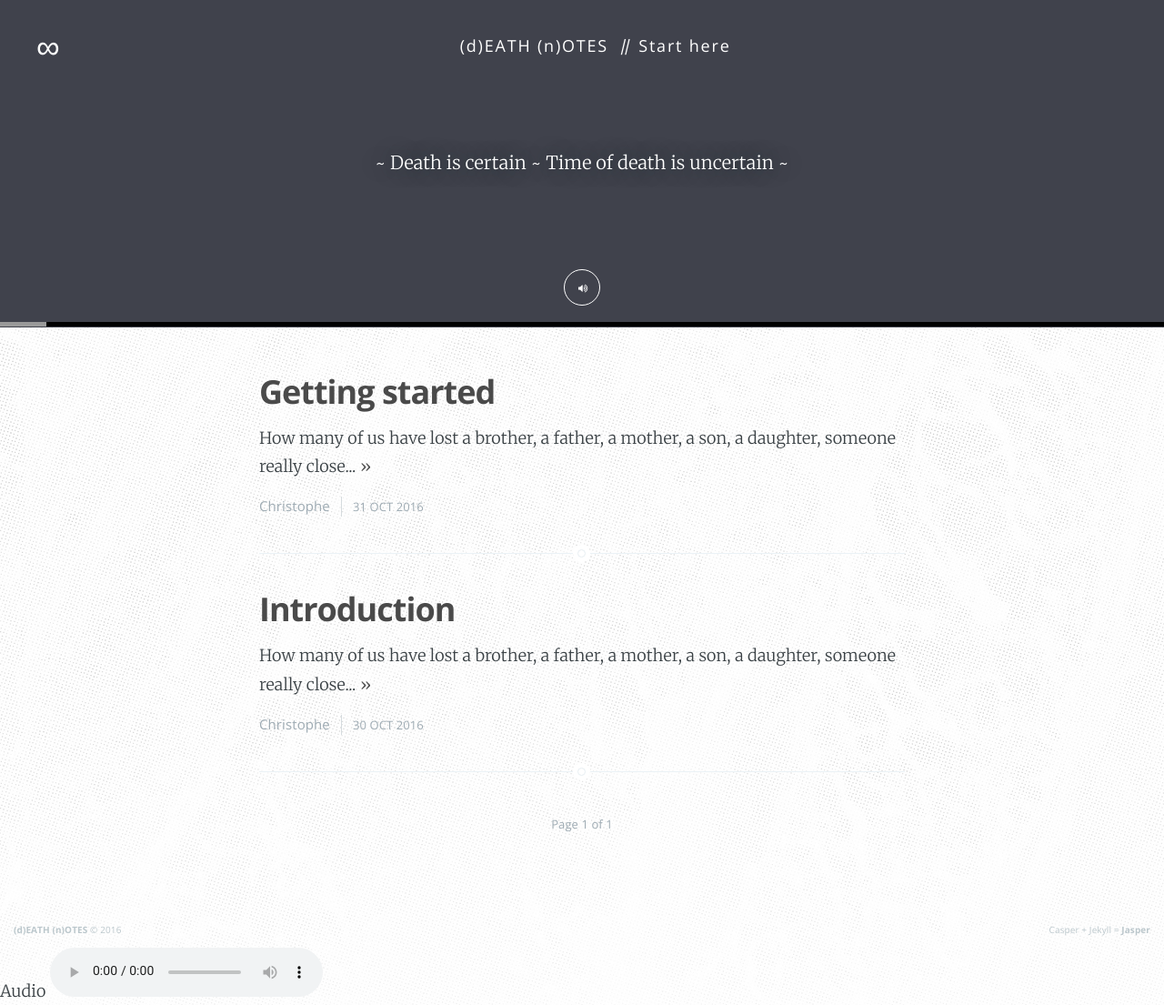
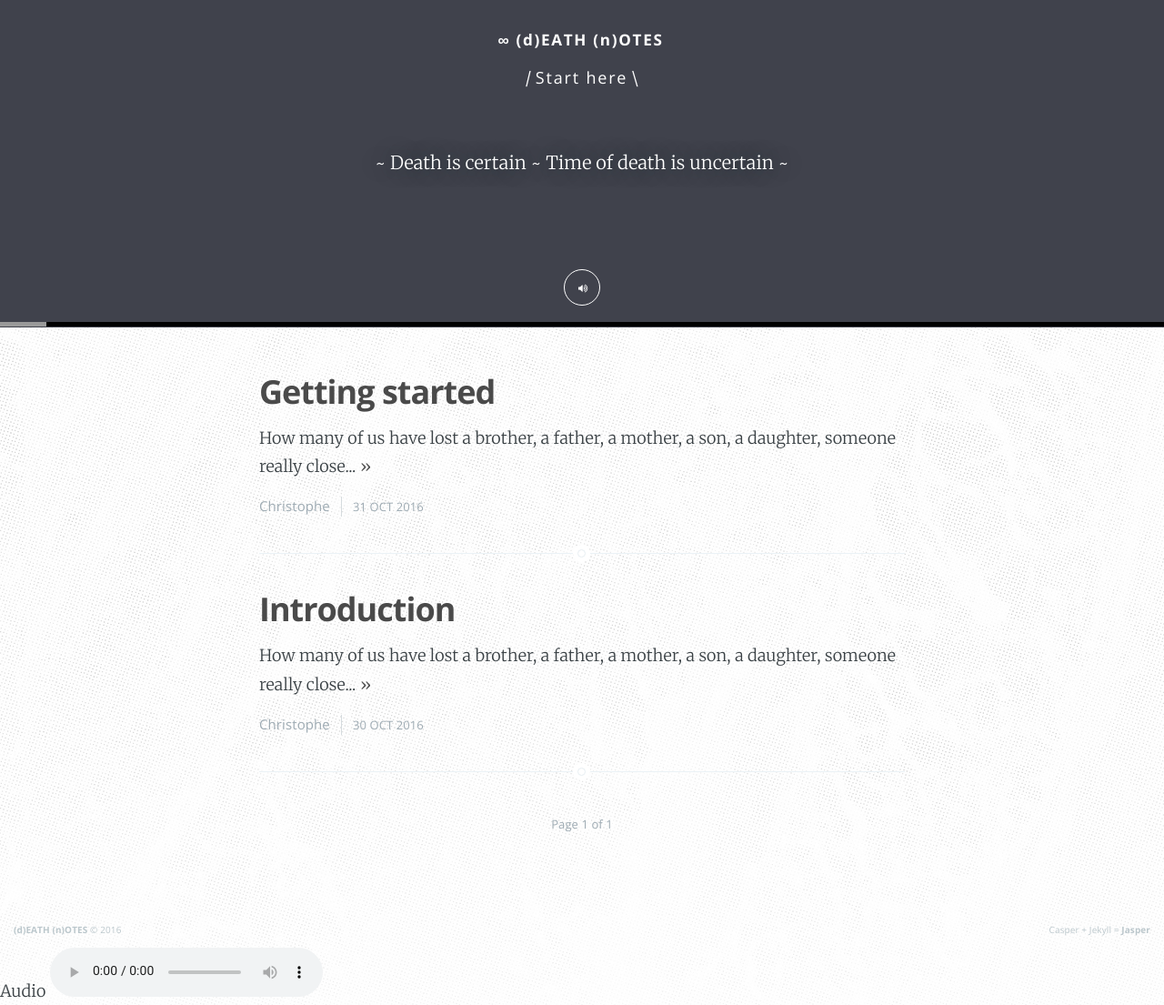
Before and after one commit to chrisvidal/death-notes, a Jekyll site: the page built from index.html, in a window 1280 px wide. Shown: the whole page at 91% size. Built offline with Jekyll 4.4.1, drawn with Linux system fonts in a browser that asks for light colours; the list of posts is cut into pages by our own code.

Commit message:
nav header reorganisation

```diff
--- a/_includes/header.html
+++ b/_includes/header.html
@@ -3,19 +3,19 @@
   <nav class="main-nav {% if page.cover %}{% else %}overlay{% endif %} clearfix">
 
   {% if site.logo %}
-    <a class="blog-logo" href="{{ site.url | append: site.baseurl }}">{% include site-logo.html %}</a>
+    <h1 class="site-title"><a href="{{ site.url | append: site.baseurl }}">{{ site.title }}</a></h1>
   {% endif %}
 
-   <a href="{{ site.url | append: site.baseurl }}" class="logo">{{ site.title }}</a>
+
   {% if site.navigation %}
-    {% for item in site.navigation %}
+    /{% for item in site.navigation %}
             {% if page.url == item.slug %}
                 {% assign active = "active" %}
             {% else %}
               {% assign active = "" %}
             {% endif %}
-        &nbsp; // &nbsp;<a href="{{ item.slug | prepend: site.baseurl }}" class="{{active}}">{{ item.label }}</a>
-    {% endfor %}
+        <a href="{{ item.slug | prepend: site.baseurl }}" class="{{active}}">{{ item.label }}</a>
+    {% endfor %}\
   {% endif %}
   {% if site.navigation %}
     <!-- <a class="menu-button icon-menu" href="#"><span class="word">Menu</span></a> -->
--- a/_sass/_overide.scss
+++ b/_sass/_overide.scss
@@ -33,6 +33,22 @@
     background: #40424c;
 }
 
+.site-title {
+    font-size: .95em;
+    text-align: center;
+    display: block;
+    color: #fff;
+    margin-bottom: 15px;
+
+    a {
+        color: inherit;
+        text-decoration: none;
+        &:before {
+            content: '∞ ';
+            color: inherit;
+        }
+    }
+}
 
 @media only screen and (min-device-width: 320px)
   and (max-device-width: 480px) {
```
